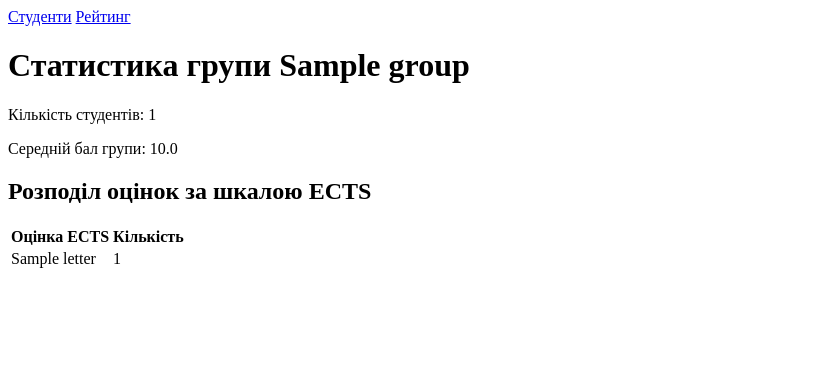
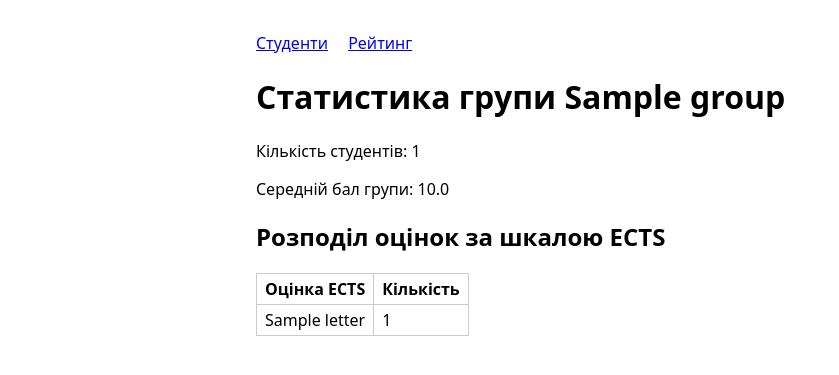
Before and after one commit to VladMishchuk/student-portal, a Django app: template students/templates/students/stats.html in a window 1280 px wide. Shown: the top 375 px of the page, without its empty margins (0-839 px from the left). Run offline with Django 5.2, Linux system fonts and the light colour scheme; the template is opened without the code that fills it: most values are stand-ins (such as "Sample title", 1, 10 or a date in 2020).

Commit message:
feat: стилі сторінок і налаштування статичних файлів

```diff
--- a/config/settings.py
+++ b/config/settings.py
@@ -117,6 +117,7 @@ USE_TZ = True
 # https://docs.djangoproject.com/en/6.1/howto/static-files/
 
 STATIC_URL = "static/"
+STATIC_ROOT = BASE_DIR / "staticfiles"
 
 
 # Email
--- /dev/null
+++ b/students/static/students/style.css
@@ -0,0 +1,18 @@
+body {
+  font-family: system-ui, sans-serif;
+  max-width: 48rem;
+  margin: 2rem auto;
+}
+
+nav a {
+  margin-right: 1rem;
+}
+
+table {
+  border-collapse: collapse;
+}
+
+td, th {
+  border: 1px solid #ccc;
+  padding: 0.25rem 0.5rem;
+}
--- a/templates/base.html
+++ b/templates/base.html
@@ -1,8 +1,10 @@
+{% load static %}
 <!doctype html>
 <html lang="uk">
 <head>
   <meta charset="utf-8">
   <title>{% block title %}Система управління студентами{% endblock %}</title>
+  <link rel="stylesheet" href="{% static 'students/style.css' %}">
 </head>
 <body>
   <nav>
```
Also changed, not shown: 1 other file.
